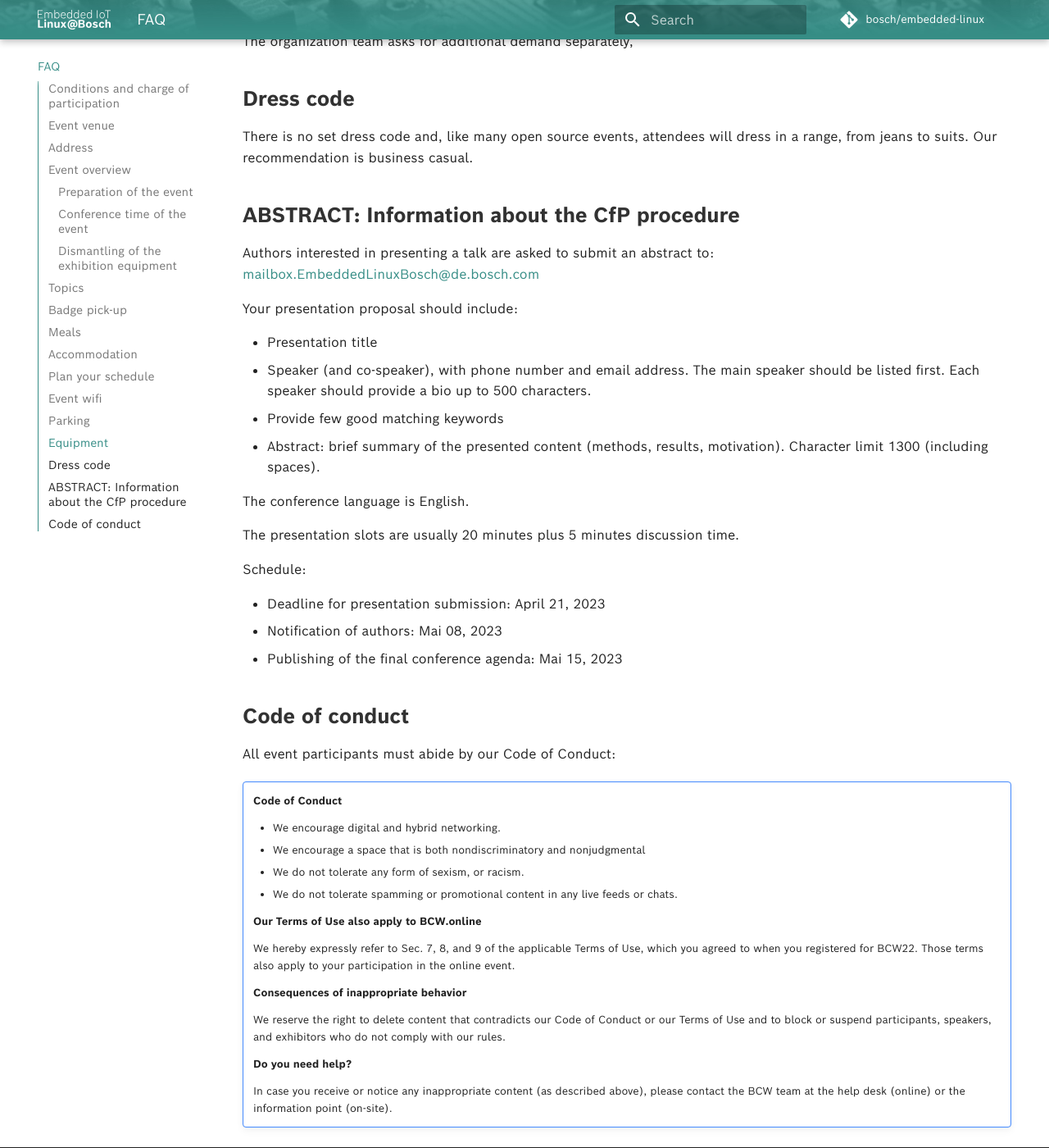
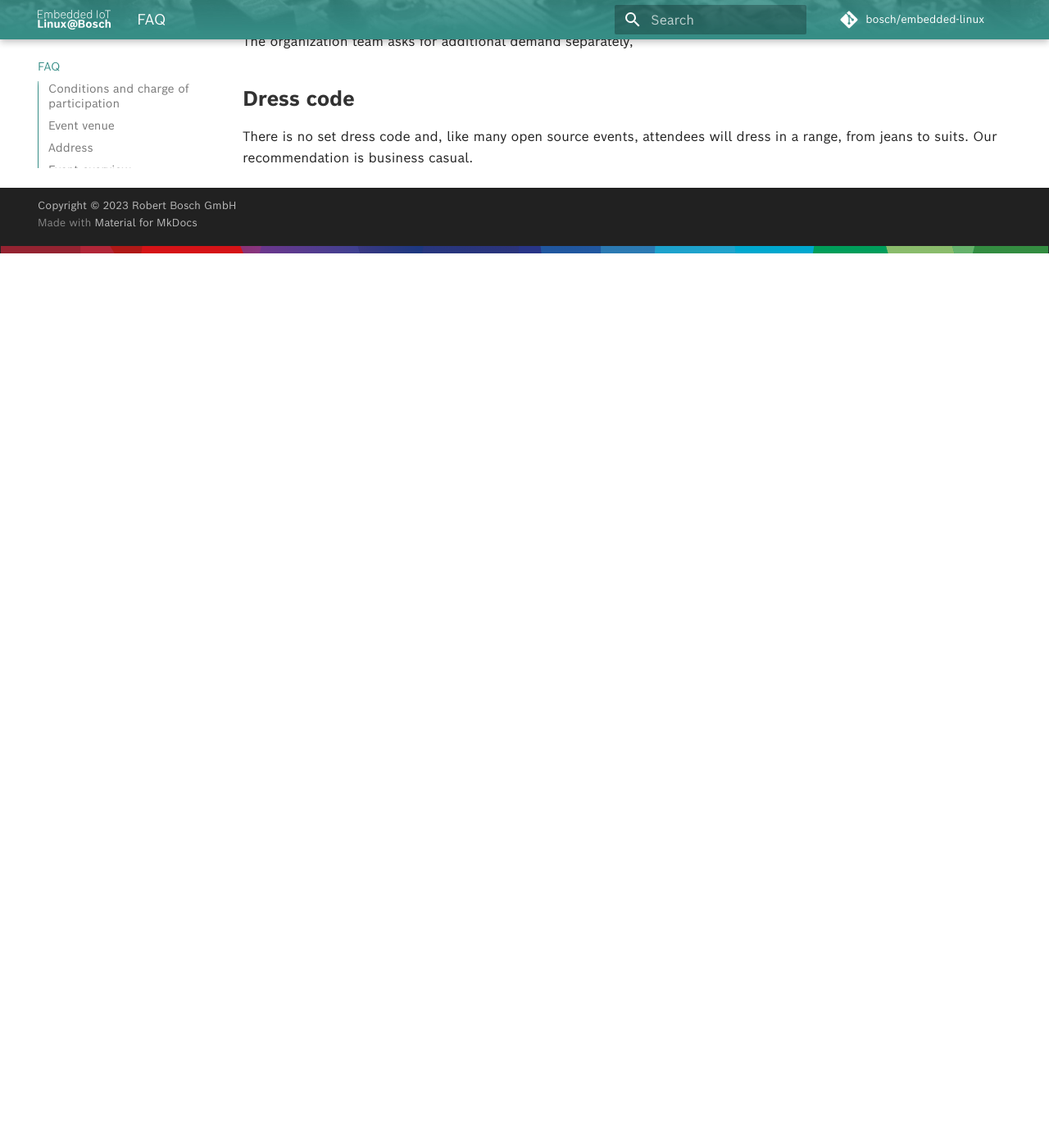
Before and after one commit to boschglobal/embedded-linux, an MkDocs documentation site: the page built from docs/faq.md, in a window 1280 px wide and 1400 px high, scrolled down 2407 px. Shown: the whole window at 82% size. Built offline with MkDocs 1.6.1 and Material for MkDocs 9.7.7, drawn with Linux system fonts in a browser that asks for light colours; comment, search, counter and statistics services are not loaded; after the commit the page ends 2716 px from its top, so only the background shows below that.

Commit message:
Split FAQ and rename to About
Now splitted into
- FAQ
- Call for Papers
- Code of conduct

Added:
- Impressum

Signed-off-by: Sietze van Buuren <Sietze.vanBuuren@de.bosch.com>

```diff
--- a/docs/faq.md
+++ b/docs/faq.md
@@ -111,61 +111,3 @@
 
 There is no set dress code and, like many open source events, attendees will
 dress in a range, from jeans to suits. Our recommendation is business casual.
-
-
-## ABSTRACT: Information about the CfP procedure
-
-Authors interested in presenting a talk are asked to submit an abstract to:
-<mailbox.EmbeddedLinuxBosch@de.bosch.com>
-
-Your presentation proposal should include:
-
-- Presentation title
-- Speaker (and co-speaker), with phone number and email address. The main
-  speaker should be listed first. Each speaker should provide a bio up to 500
-  characters.
-- Provide few good matching keywords
-- Abstract: brief summary of the presented content (methods, results,
-  motivation). Character limit 1300 (including spaces).
-
-The conference language is English.
-
-The presentation slots are usually 20 minutes plus 5 minutes discussion time.
-
-Schedule:
-
-- Deadline for presentation submission: April 21, 2023
-- Notification of authors: Mai 08, 2023
-- Publishing of the final conference agenda: Mai 15, 2023
-
-
-## Code of conduct
-
-All event participants must abide by our Code of Conduct:
-
-!!! note ""
-
-    **Code of Conduct**
-
-    - We encourage digital and hybrid networking.
-    - We encourage a space that is both nondiscriminatory and nonjudgmental
-    - We do not tolerate any form of sexism, or racism.
-    - We do not tolerate spamming or promotional content in any live feeds or chats.
-
-    **Our Terms of Use also apply to BCW.online**
-
-    We hereby expressly refer to Sec. 7, 8, and 9 of the applicable Terms of Use,
-    which you agreed to when you registered for BCW22. Those terms also apply to
-    your participation in the online event.
-
-    **Consequences of inappropriate behavior**
-
-    We reserve the right to delete content that contradicts our Code of Conduct or
-    our Terms of Use and to block or suspend participants, speakers, and exhibitors
-    who do not comply with our rules.
-
-    **Do you need help?**
-
-    In case you receive or notice any inappropriate content (as described above),
-    please contact the BCW team at the help desk (online) or the information point
-    (on-site).
```
Also changed, not shown: docs/call_for_papers.md (added, +24 -0 lines), docs/code_of_conduct.md (added, +30 -0 lines), docs/impressum.md (added, +74 -0 lines).
